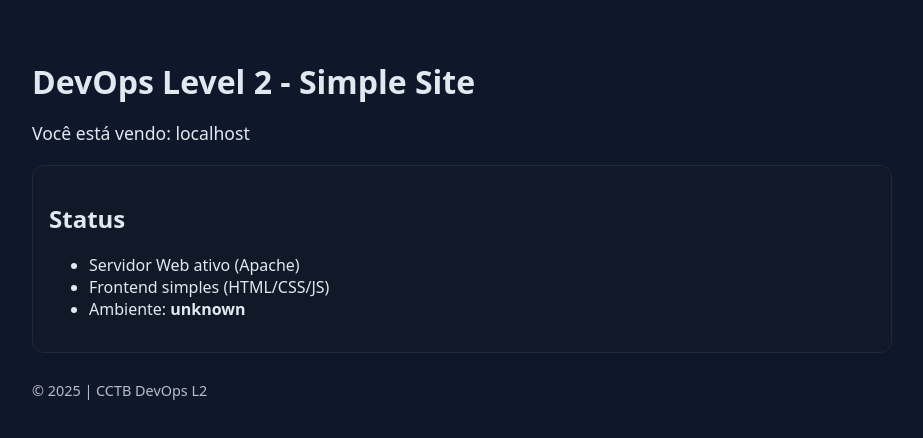
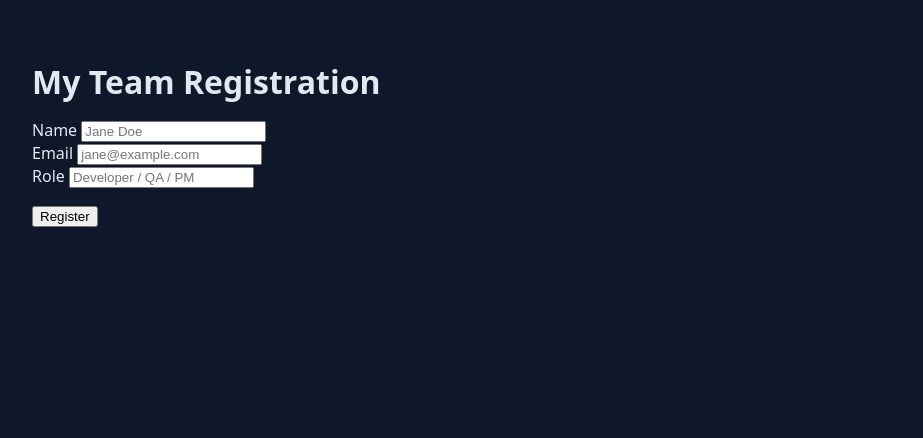
Before and after one commit to danipompeudetoledo/cctb-devops2-simple_web_site, a plain HTML site: page index.html in a window 1280 px wide. Shown: the whole page, without its empty margins (178-1101 px from the left). Drawn offline with Linux system fonts and the light colour scheme.

Commit message:
Update index.html

```diff
--- a/index.html
+++ b/index.html
@@ -3,25 +3,35 @@
 <head>
   <meta charset="utf-8" />
   <meta name="viewport" content="width=device-width,initial-scale=1" />
-  <title>DevOps Level 2 - Simple Site</title>
+  <title>My Team Registration</title>
   <link rel="stylesheet" href="style.css" />
 </head>
 <body>
   <main class="container">
-    <h1>DevOps Level 2 - Simple Site</h1>
-    <p class="lead">Você está vendo: <span id="host">...</span></p>
+    <h1>My Team Registration</h1>
 
-    <div class="card">
-      <h2>Status</h2>
-      <ul>
-        <li>Servidor Web ativo (Apache)</li>
-        <li>Frontend simples (HTML/CSS/JS)</li>
-        <li>Ambiente: <strong id="env">unknown</strong></li>
-      </ul>
-    </div>
+    <form id="teamForm" class="form">
+      <div class="field">
+        <label for="name">Name</label>
+        <input id="name" name="name" type="text" placeholder="Jane Doe" />
+      </div>
 
-    <footer>© 2025 | CCTB DevOps L2</footer>
+      <div class="field">
+        <label for="email">Email</label>
+        <input id="email" name="email" type="email" placeholder="jane@example.com" />
+      </div>
+
+      <div class="field">
+        <label for="role">Role</label>
+        <input id="role" name="role" type="text" placeholder="Developer / QA / PM" />
+      </div>
+
+      <p id="msg" class="msg" aria-live="polite"></p>
+
+      <button type="submit" class="btn">Register</button>
+    </form>
   </main>
+
   <script src="main.js"></script>
 </body>
 </html>
```
